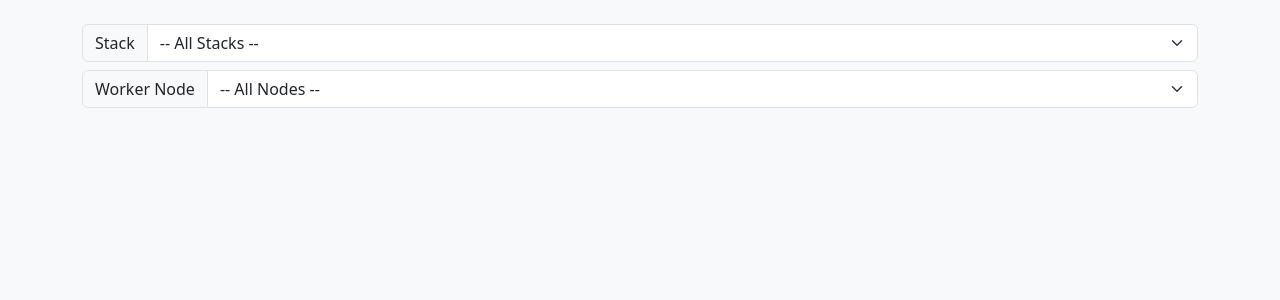
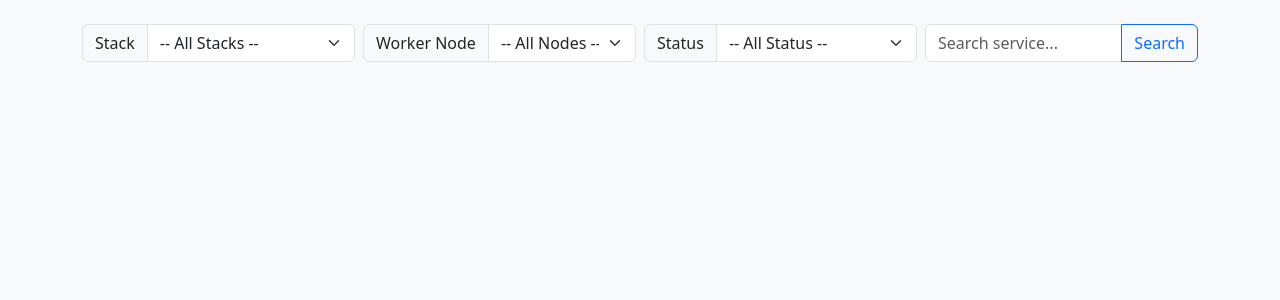
Before and after one commit to codepushfhs/swarm-dashboard, a Flask app: template templates/index.html in a window 1280 px wide. Shown: the part 56-356 px from the top of the page. Run offline with Flask 3, Linux system fonts and the light colour scheme; the template is opened without the code that fills it, so the values that code supplies are empty.

Commit message:
Update index.html

```diff
--- a/templates/index.html
+++ b/templates/index.html
@@ -16,9 +16,10 @@
 </nav>
 
 <div class="container">
-    <!-- Dropdown chọn stack -->
-    <form method="get" class="mb-3">
-      <div class="input-group mb-2">
+    <!-- Form chọn stack, node, status, search -->
+    <form method="get" class="row g-2 mb-3">
+        <div class="col-md-3">
+            <div class="input-group">
                 <label class="input-group-text" for="stackSelect">Stack</label>
                 <select class="form-select" name="stack" id="stackSelect" onchange="this.form.submit()">
                     <option value="">-- All Stacks --</option>
@@ -27,7 +28,9 @@
                     {% endfor %}
                 </select>
             </div>
+        </div>
 
+        <div class="col-md-3">
             <div class="input-group">
                 <label class="input-group-text" for="nodeSelect">Worker Node</label>
                 <select class="form-select" name="node" id="nodeSelect" onchange="this.form.submit()">
@@ -37,8 +40,27 @@
                     {% endfor %}
                 </select>
             </div>
+        </div>
+
+        <div class="col-md-3">
+            <div class="input-group">
+                <label class="input-group-text" for="statusSelect">Status</label>
+                <select class="form-select" name="status" id="statusSelect" onchange="this.form.submit()">
+                    <option value="">-- All Status --</option>
+                    <option value="ok" {% if selected_status == 'ok' %}selected{% endif %}>✅ OK</option>
+                    <option value="warning" {% if selected_status == 'warning' %}selected{% endif %}>⚠️ Warning</option>
+                    <option value="fail" {% if selected_status == 'fail' %}selected{% endif %}>❌ Fail</option>
+                </select>
+            </div>
+        </div>
+
+        <div class="col-md-3">
+            <div class="input-group">
+                <input type="text" name="search" class="form-control" placeholder="Search service..." value="{{ search_query or '' }}">
+                <button type="submit" class="btn btn-outline-primary">Search</button>
+            </div>
+        </div>
     </form>
-
 
     {% for stack, services in stacks.items() %}
     <div class="card mb-4 shadow-sm">
```
Lines whose indentation alone changed are shown as unchanged.
